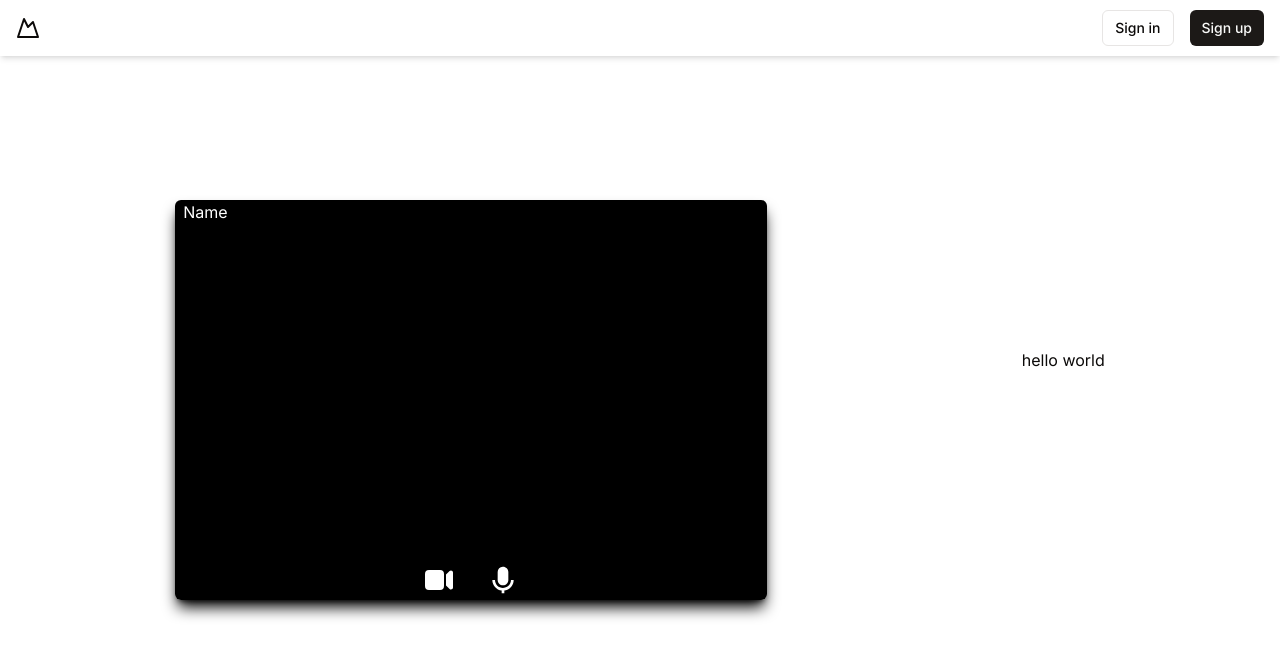
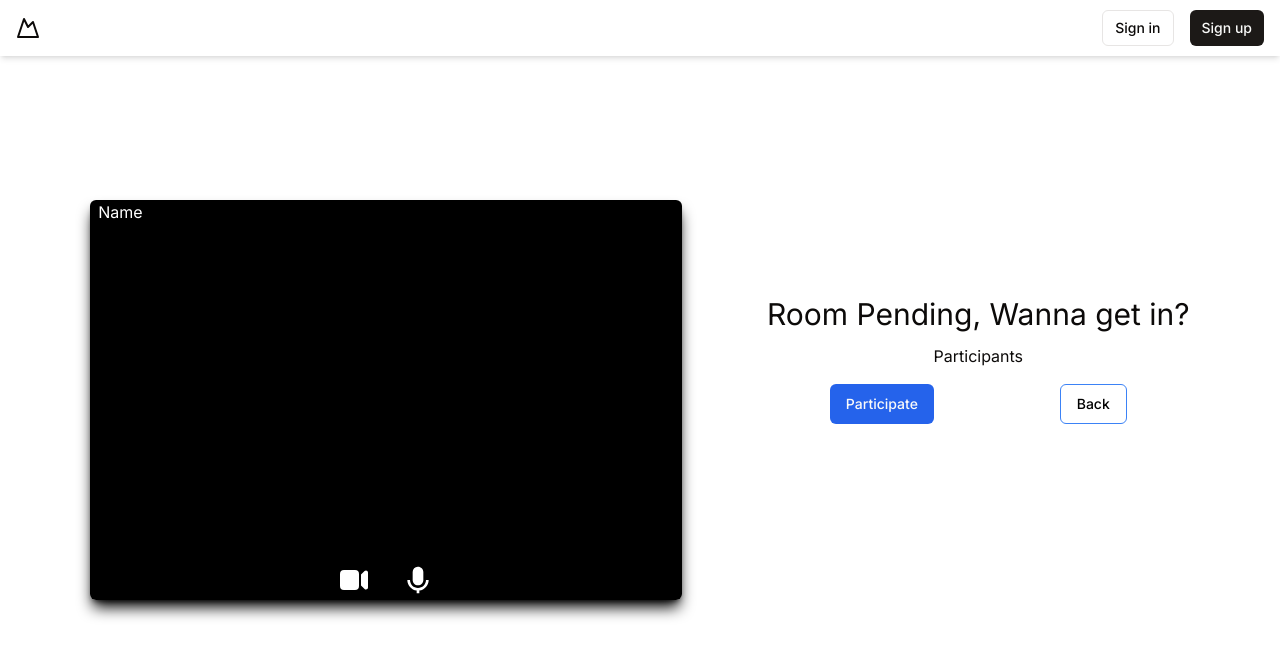
Before and after one commit to hakkm/meet-clone, a Next.js app: page /room/1 in a window 1280 px wide. Shown: the top 658 px of the page. Built offline with nearby package versions, Linux system fonts and the light colour scheme; no server answers.

Commit message:
Finish Meet Page

```diff
--- a/src/app/room/[id]/page.tsx
+++ b/src/app/room/[id]/page.tsx
@@ -3,6 +3,7 @@ import { useEffect, useRef, useState } from "react"
 import { HiVideoCamera, HiVideoCameraSlash} from "react-icons/hi2";
 import { BiSolidMicrophone, BiSolidMicrophoneOff } from "react-icons/bi";
 import { Button } from "@/components/ui/button";
+import Pending from "@/components/room-meeting/Pending";
 
 
 const Meet = () => {
@@ -65,7 +66,8 @@ useEffect(() => {
       setHeight(videoRef.current.clientHeight);
       console.log("hello")
     }
-  }
+ }
+
   useEffect(() => {
     console.log('useEffect run')
     handleResize()
@@ -179,7 +181,23 @@ useEffect(() => {
         />
       </div>
       <div>
-        hello world
+            <div className="flex flex-col justify-start items-center">
+              <h1 className="text-3xl text-center mb-3">
+                Room Pending, Wanna get in?
+              </h1>
+              <div>
+                <span>Participants</span>
+                {/* here we will list participants */}
+              </div>
+              <div className="flex justify-around w-full mt-4">
+                <Button className="bg-blue-600">
+                  Participate
+                </Button>
+                <Button className="bg-transparent border border-blue-500 text-black">
+                  Back
+                </Button>
+              </div>
+            </div>
       </div>
     </section>
   );
```
